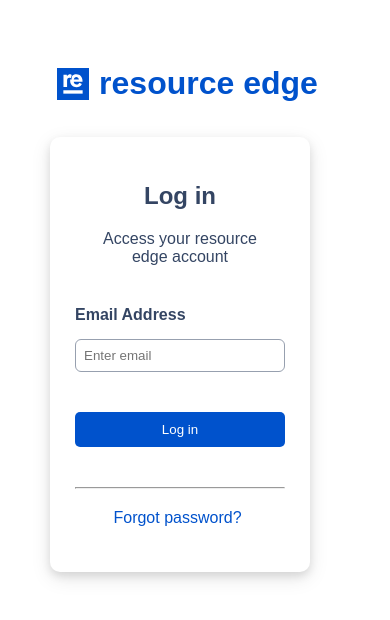
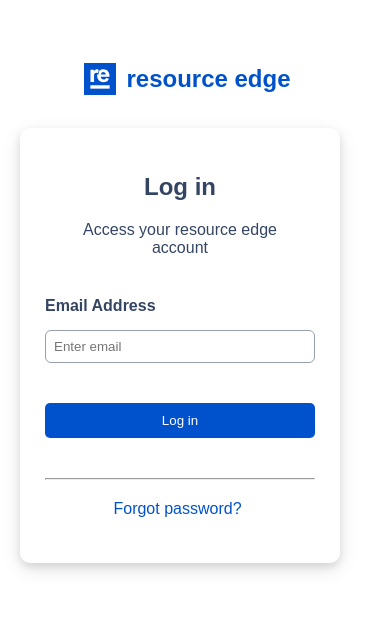
Before and after one commit to muritz11/resourceEdge, a React (Create React App) app: page /login in a window 390 px wide. Shown: the top 620 px of the page. Built offline with nearby package versions, Linux system fonts and the light colour scheme.

Commit message:
fixed logo and auth page responsiveness

```diff
--- a/src/css/App.css
+++ b/src/css/App.css
@@ -311,6 +311,15 @@
     right: 0;
 }
 
+@media screen and (max-width: 1000px) {
+    .auth-image-right, .auth-image-left{
+        display: none;
+    }
+
+    .w-50{
+        width: 100%;
+    }
+}
 
 @media screen and (max-width: 480px) {
     .flex{
@@ -376,4 +385,13 @@
     .auth-image-left, .auth-image-right{
         display: none;
     }
+
+    .auth{
+        padding-left: 20px;
+        padding-right: 20px;
+    }
+
+    .auth header .logo{
+        font-size: 1.5rem;
+    }
 }
```
